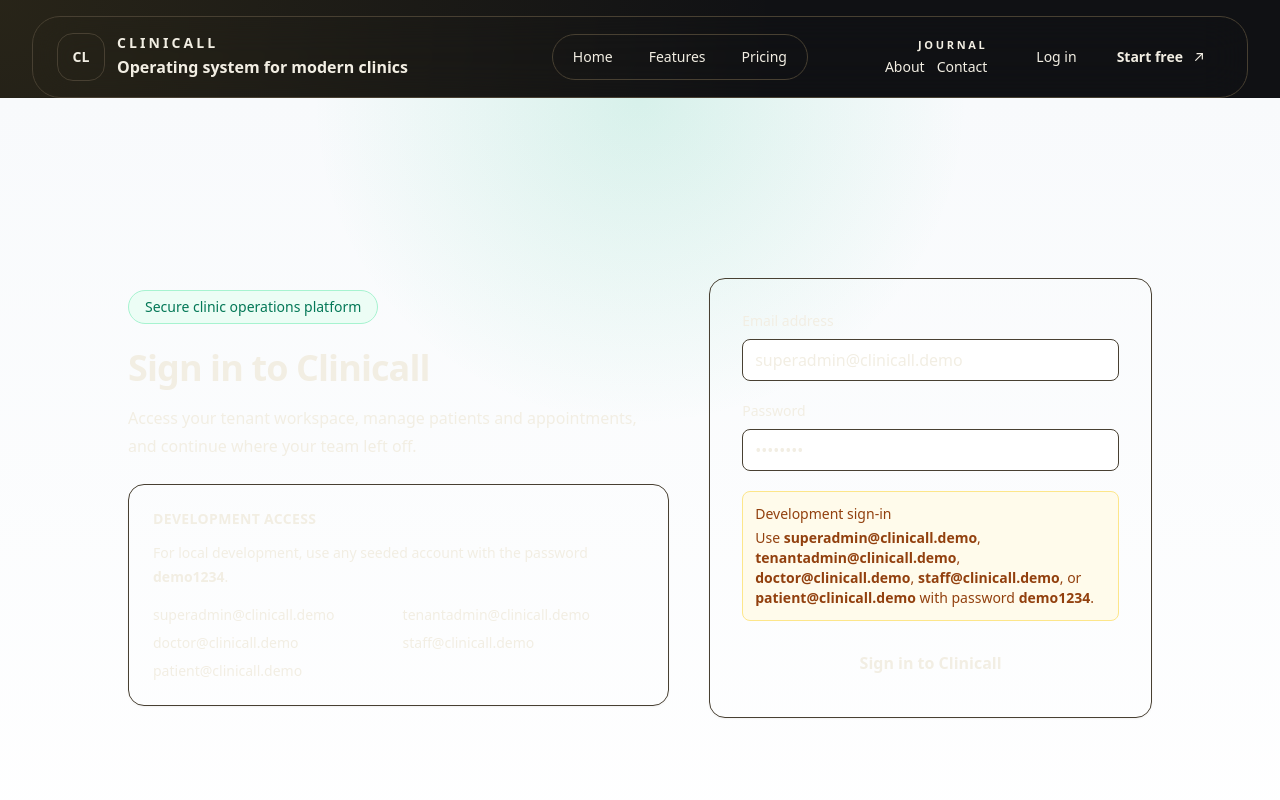
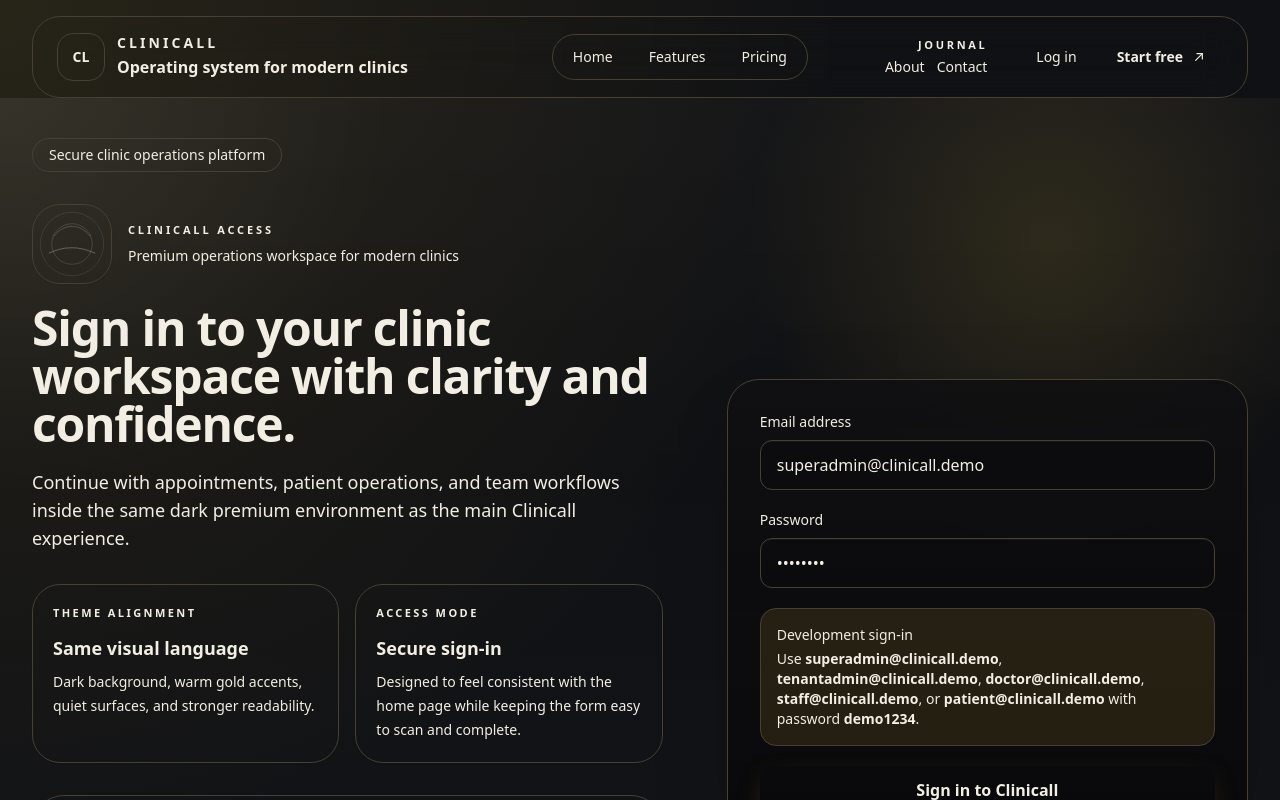
Before and after one commit to asm2me/clinicallnew, a Next.js app in the folder apps/web/: page /login in a window 1280 px wide. Shown: the top 800 px of the page. Built offline with nearby package versions, Linux system fonts and the light colour scheme.

Commit message:
Align login page with home theme and improve contrast

```diff
--- a/apps/web/src/app/(marketing)/login/page.tsx
+++ b/apps/web/src/app/(marketing)/login/page.tsx
@@ -1,46 +1,133 @@
 import { Suspense } from 'react';
 import { LoginForm } from '@/components/auth/login-form';
 
+function ToneMark() {
+  return (
+    <svg
+      aria-hidden="true"
+      viewBox="0 0 120 120"
+      className="h-16 w-16 text-primary/70"
+      fill="none"
+    >
+      <circle cx="60" cy="60" r="59.5" stroke="currentColor" opacity="0.18" />
+      <circle cx="60" cy="60" r="38" stroke="currentColor" opacity="0.28" />
+      <path
+        d="M17 77c14-6 26-10 43-10 16 0 28 4 43 10"
+        stroke="currentColor"
+        strokeLinecap="round"
+        opacity="0.55"
+      />
+      <path
+        d="M26 45c11-12 20-18 34-18s23 6 34 18"
+        stroke="currentColor"
+        strokeLinecap="round"
+        opacity="0.36"
+      />
+    </svg>
+  );
+}
+
 export default function LoginPage() {
   return (
-    <main className="min-h-screen bg-[radial-gradient(circle_at_top,_rgba(16,185,129,0.14),_transparent_32%),linear-gradient(180deg,_#f8fafc_0%,_#ffffff_100%)] px-4 py-10 sm:px-6 lg:px-8">
-      <div className="mx-auto flex min-h-[calc(100vh-5rem)] max-w-5xl items-center">
-        <div className="grid w-full gap-10 lg:grid-cols-[1.1fr_0.9fr] lg:items-center">
-          <section className="space-y-6">
-            <div className="inline-flex items-center rounded-full border border-emerald-200 bg-emerald-50 px-4 py-1.5 text-sm font-medium text-emerald-700">
+    <main className="relative min-h-screen overflow-hidden bg-background px-4 pb-12 pt-10 sm:px-6 lg:px-8">
+      <div className="pointer-events-none absolute inset-0 bg-[radial-gradient(circle_at_top_left,rgba(255,255,255,0.06),transparent_24%),radial-gradient(circle_at_82%_14%,rgba(212,175,55,0.14),transparent_22%),linear-gradient(180deg,rgba(255,255,255,0.02),transparent_32%,rgba(255,255,255,0.02))]" />
+
+      <div className="relative mx-auto flex min-h-[calc(100vh-5rem)] max-w-7xl items-center">
+        <div className="grid w-full gap-8 lg:grid-cols-[1.08fr_0.92fr] lg:items-center xl:gap-12">
+          <section className="space-y-8">
+            <div className="inline-flex items-center rounded-full border border-primary/25 bg-primary/10 px-4 py-1.5 text-sm font-medium text-primary">
               Secure clinic operations platform
             </div>
-            <div className="space-y-4">
-              <h1 className="text-3xl font-bold tracking-tight text-foreground sm:text-4xl">
-                Sign in to Clinicall
+
+            <div className="space-y-5">
+              <div className="flex items-center gap-4">
+                <div className="flex h-20 w-20 items-center justify-center rounded-[1.75rem] border border-border/70 bg-card/90 shadow-sm">
+                  <ToneMark />
+                </div>
+
+                <div>
+                  <p className="text-[11px] font-semibold uppercase tracking-[0.26em] text-muted-foreground">
+                    Clinicall access
+                  </p>
+                  <p className="mt-2 text-sm text-muted-foreground">
+                    Premium operations workspace for modern clinics
+                  </p>
+                </div>
+              </div>
+
+              <h1 className="max-w-2xl text-4xl font-semibold tracking-tight text-foreground sm:text-5xl">
+                Sign in to your clinic workspace with clarity and confidence.
               </h1>
-              <p className="max-w-2xl text-base leading-7 text-muted-foreground">
-                Access your tenant workspace, manage patients and appointments, and continue where your team left off.
+
+              <p className="max-w-2xl text-base leading-8 text-muted-foreground sm:text-lg">
+                Continue with appointments, patient operations, and team workflows inside the
+                same dark premium environment as the main Clinicall experience.
               </p>
             </div>
-            <div className="rounded-2xl border border-border bg-card p-6 shadow-sm">
-              <h2 className="text-sm font-semibold uppercase tracking-wide text-foreground">Development access</h2>
-              <p className="mt-3 text-sm leading-6 text-muted-foreground">
-                For local development, use any seeded account with the password <span className="font-semibold text-foreground">demo1234</span>.
+
+            <div className="grid gap-4 sm:grid-cols-2">
+              <article className="rounded-[1.75rem] border border-border/70 bg-card/90 p-5 shadow-sm">
+                <p className="text-[11px] font-semibold uppercase tracking-[0.22em] text-muted-foreground">
+                  Theme alignment
+                </p>
+                <p className="mt-3 text-lg font-semibold text-foreground">
+                  Same visual language
+                </p>
+                <p className="mt-2 text-sm leading-6 text-muted-foreground">
+                  Dark background, warm gold accents, quiet surfaces, and stronger readability.
+                </p>
+              </article>
+
+              <article className="rounded-[1.75rem] border border-primary/20 bg-primary/10 p-5 shadow-sm">
+                <p className="text-[11px] font-semibold uppercase tracking-[0.22em] text-primary/80">
+                  Access mode
+                </p>
+                <p className="mt-3 text-lg font-semibold text-foreground">
+                  Secure sign-in
+                </p>
+                <p className="mt-2 text-sm leading-6 text-muted-foreground">
+                  Designed to feel consistent with the home page while keeping the form easy to
+                  scan and complete.
+                </p>
+              </article>
+            </div>
+
+            <div className="rounded-[2rem] border border-border/70 bg-card/90 p-6 shadow-sm">
+              <h2 className="text-[11px] font-semibold uppercase tracking-[0.24em] text-muted-foreground">
+                Development access
+              </h2>
+              <p className="mt-4 text-sm leading-7 text-muted-foreground">
+                For local development, use any seeded account with the password{' '}
+                <span className="font-semibold text-foreground">demo1234</span>.
               </p>
-              <ul className="mt-4 grid gap-2 text-sm text-muted-foreground sm:grid-cols-2">
-                <li>superadmin@clinicall.demo</li>
-                <li>tenantadmin@clinicall.demo</li>
-                <li>doctor@clinicall.demo</li>
-                <li>staff@clinicall.demo</li>
-                <li>patient@clinicall.demo</li>
+              <ul className="mt-5 grid gap-3 text-sm text-foreground/90 sm:grid-cols-2">
+                <li className="rounded-xl border border-border/70 bg-background/70 px-4 py-3">
+                  superadmin@clinicall.demo
+                </li>
+                <li className="rounded-xl border border-border/70 bg-background/70 px-4 py-3">
+                  tenantadmin@clinicall.demo
+                </li>
+                <li className="rounded-xl border border-border/70 bg-background/70 px-4 py-3">
+                  doctor@clinicall.demo
+                </li>
+                <li className="rounded-xl border border-border/70 bg-background/70 px-4 py-3">
+                  staff@clinicall.demo
+                </li>
+                <li className="rounded-xl border border-border/70 bg-background/70 px-4 py-3 sm:col-span-2">
+                  patient@clinicall.demo
+                </li>
               </ul>
             </div>
           </section>
 
-          <section aria-label="Sign in form">
+          <section aria-label="Sign in form" className="lg:pl-4">
             <Suspense
               fallback={
-                <div className="w-full rounded-2xl border border-border bg-card p-6 shadow-sm sm:p-8">
+                <div className="w-full rounded-[2rem] border border-border/70 bg-card/95 p-6 shadow-sm sm:p-8">
                   <div className="h-6 w-40 animate-pulse rounded bg-muted" />
-                  <div className="mt-4 h-10 w-full animate-pulse rounded bg-muted" />
-                  <div className="mt-3 h-10 w-full animate-pulse rounded bg-muted" />
-                  <div className="mt-5 h-11 w-full animate-pulse rounded bg-muted" />
+                  <div className="mt-4 h-12 w-full animate-pulse rounded-xl bg-muted" />
+                  <div className="mt-3 h-12 w-full animate-pulse rounded-xl bg-muted" />
+                  <div className="mt-5 h-12 w-full animate-pulse rounded-xl bg-muted" />
                 </div>
               }
             >
--- a/apps/web/src/components/auth/login-form.tsx
+++ b/apps/web/src/components/auth/login-form.tsx
@@ -78,9 +78,15 @@ export function LoginForm() {
   }
 
   return (
-    <form onSubmit={onSubmit} className="space-y-5 w-full rounded-2xl border border-border bg-card p-6 shadow-sm sm:p-8">
+    <form
+      onSubmit={onSubmit}
+      className="w-full space-y-5 rounded-[2rem] border border-[hsl(var(--border))] bg-[linear-gradient(180deg,rgba(16,16,18,0.98),rgba(8,8,10,0.96))] p-6 shadow-[0_24px_80px_-48px_rgba(0,0,0,0.72)] sm:p-8"
+    >
       <div className="space-y-2">
-        <label htmlFor="email" className="block text-sm font-medium text-foreground">
+        <label
+          htmlFor="email"
+          className="block text-sm font-medium text-foreground/95"
+        >
           Email address
         </label>
         <input
@@ -90,13 +96,16 @@ export function LoginForm() {
           onChange={(e) => setEmail(e.target.value)}
           autoComplete="email"
           placeholder="you@company.com"
-          className="mt-2 w-full rounded-lg border border-border bg-background px-3 py-2 text-foreground outline-none transition focus:border-primary focus:ring-2 focus:ring-primary/20"
+          className="mt-2 w-full rounded-xl border border-[hsl(var(--border))] bg-[rgba(12,12,14,0.96)] px-4 py-3 text-[hsl(var(--foreground))] placeholder:text-[hsl(var(--muted-foreground))] shadow-[inset_0_1px_0_rgba(255,255,255,0.04)] outline-none transition [color-scheme:dark] focus:border-primary focus:ring-2 focus:ring-primary/20"
           required
         />
       </div>
 
       <div className="space-y-2">
-        <label htmlFor="password" className="block text-sm font-medium text-foreground">
+        <label
+          htmlFor="password"
+          className="block text-sm font-medium text-foreground/95"
+        >
           Password
         </label>
         <input
@@ -106,21 +115,26 @@ export function LoginForm() {
           onChange={(e) => setPassword(e.target.value)}
           autoComplete="current-password"
           placeholder="Enter your password"
-          className="mt-2 w-full rounded-lg border border-border bg-background px-3 py-2 text-foreground outline-none transition focus:border-primary focus:ring-2 focus:ring-primary/20"
+          className="mt-2 w-full rounded-xl border border-[hsl(var(--border))] bg-[rgba(12,12,14,0.96)] px-4 py-3 text-[hsl(var(--foreground))] placeholder:text-[hsl(var(--muted-foreground))] shadow-[inset_0_1px_0_rgba(255,255,255,0.04)] outline-none transition [color-scheme:dark] focus:border-primary focus:ring-2 focus:ring-primary/20"
           required
         />
       </div>
 
       {error ? (
-        <div role="alert" className="rounded-lg border border-red-200 bg-red-50 p-3 text-sm text-red-700">
+        <div
+          role="alert"
+          className="rounded-2xl border border-red-500/30 bg-red-500/10 p-4 text-sm text-red-100"
+        >
           <p>{error}</p>
           {debugInfo && (
-            <pre className="mt-2 overflow-x-auto whitespace-pre-wrap rounded bg-red-100 p-2 text-xs text-red-800">{debugInfo}</pre>
+            <pre className="mt-3 overflow-x-auto whitespace-pre-wrap rounded-xl border border-red-400/20 bg-black/20 p-3 text-xs text-red-100/90">
+              {debugInfo}
+            </pre>
           )}
         </div>
       ) : (
-        <div className="rounded-lg border border-amber-200 bg-amber-50 p-3 text-sm text-amber-800">
-          <p className="font-medium">Development sign-in</p>
+        <div className="rounded-2xl border border-primary/25 bg-[rgba(212,175,55,0.12)] p-4 text-sm text-foreground">
+          <p className="font-medium text-primary">Development sign-in</p>
           <p className="mt-1">
             Use <span className="font-semibold">superadmin@clinicall.demo</span>,{' '}
             <span className="font-semibold">tenantadmin@clinicall.demo</span>,{' '}
@@ -136,7 +150,7 @@ export function LoginForm() {
         type="submit"
         disabled={loading}
         aria-busy={loading}
-        className="inline-flex w-full items-center justify-center rounded-lg bg-primary px-4 py-2.5 font-semibold text-primary-foreground transition hover:opacity-90 disabled:cursor-not-allowed disabled:opacity-60"
+        className="inline-flex w-full items-center justify-center rounded-xl bg-primary px-4 py-3 font-semibold text-primary-foreground shadow-[0_10px_30px_-12px_rgba(212,175,55,0.5)] transition hover:-translate-y-0.5 hover:opacity-95 disabled:cursor-not-allowed disabled:opacity-60"
       >
         {loading ? 'Signing in…' : 'Sign in to Clinicall'}
       </button>
```
